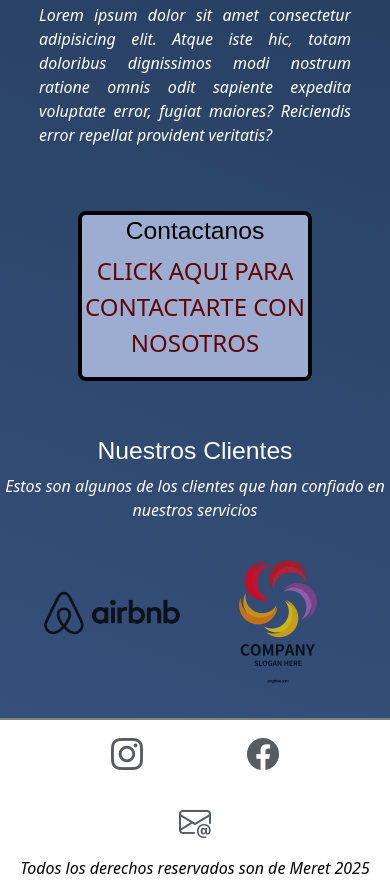
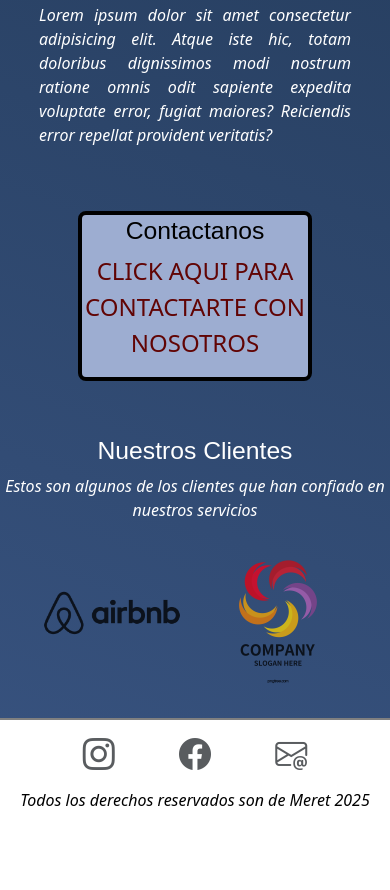
Before and after one commit to MauroJC/Proyecto-Coder, a plain HTML site: page index.html in a window 390 px wide. Shown: the part 1508-2398 px from the top of the page. After the commit the page ends 2330 px from the top, so only its background shows below. Drawn offline with nearby package versions, Linux system fonts and the light colour scheme; a web font is replaced by a local one.

Commit message:
"index entrega 2"

```diff
--- a/css/style.css
+++ b/css/style.css
@@ -624,3 +624,12 @@ footer p {
         display: none;
     }
 }
+
+/*MQ FOOTER*/
+
+@media (max-width: 400px) {
+    .footermedia li {
+    margin-right: 30px;
+    margin-left: 30px;
+}
+}
```
